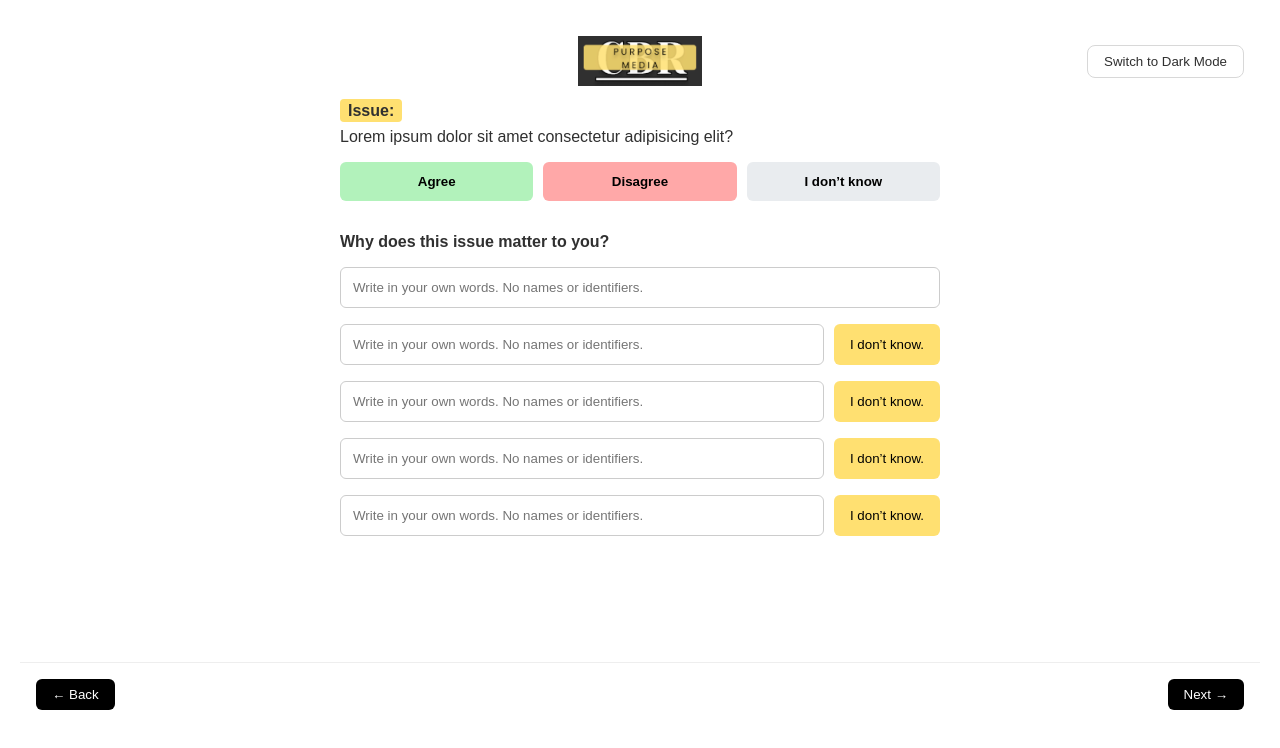
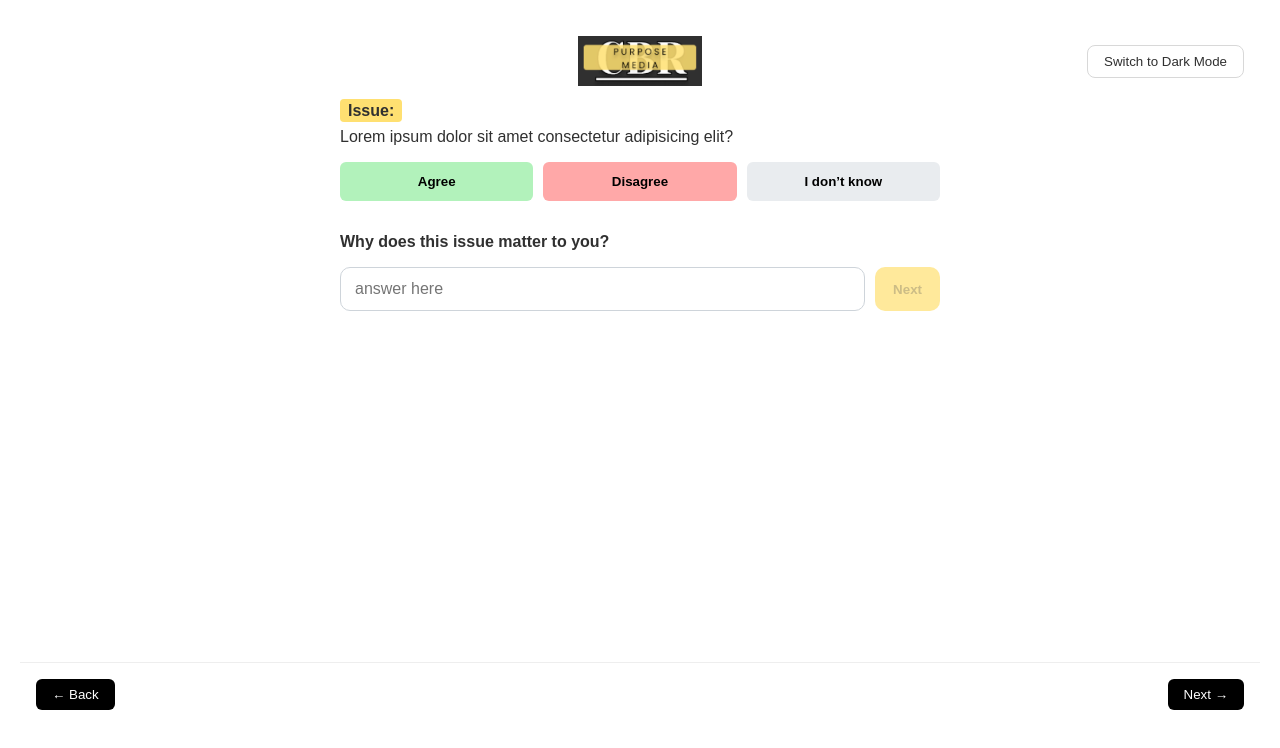
Before and after one commit to CoDesign-Compass/CoDesign-Project, a React (Create React App) app in the folder frontend/: page /why in a window 1280 px wide. Shown: the top 748 px of the page. Built offline with nearby package versions, Linux system fonts and the light colour scheme.

Commit message:
complete sequential answer boxes

```diff
--- a/frontend/package.json
+++ b/frontend/package.json
@@ -7,6 +7,7 @@
     "@testing-library/jest-dom": "^6.8.0",
     "@testing-library/react": "^16.3.0",
     "@testing-library/user-event": "^13.5.0",
+    "framer-motion": "^12.23.22",
     "react": "^19.1.1",
     "react-dom": "^19.1.1",
     "react-icons": "^5.5.0",
--- a/frontend/src/pages/user/WhyPage.jsx
+++ b/frontend/src/pages/user/WhyPage.jsx
@@ -1,5 +1,44 @@
+import { useState, useRef, useEffect } from "react";
+import { motion, AnimatePresence } from "framer-motion";
+
 export default function WhyPage() {
-    const questions = Array(5).fill("Write in your own words. No names or identifiers.");
+  const [step, setStep] = useState(0);
+  const questions = Array(5).fill("answer here");
+  const [answers, setAnswers] = useState(Array(questions.length).fill(""));
+  const inputRef = useRef(null);
+  const endRef = useRef(null);
+
+  useEffect(() => {
+    inputRef.current?.focus();
+    endRef.current?.scrollIntoView({ behavior: "smooth", block: "end" });
+  }, [step]);
+
+  if (step >= questions.length) {
+    return (
+      <div
+        style={{ maxWidth: 680, margin: "40px auto", fontFamily: "Poppins" }}
+      >
+        <h2 style={{ marginBottom: 16 }}>Your Answer :</h2>
+        {questions.map((q, i) => (
+          <div
+            key={i}
+            style={{
+              padding: "12px 16px",
+              borderRadius: 10,
+              background: "#f5f5f5",
+              marginBottom: 10,
+            }}
+          >
+            <div style={{ fontWeight: 600, marginBottom: 6 }}>{q}</div>
+            <div style={{ color: "black" }}>{answers[i] || "(no answer)"}</div>
+          </div>
+        ))}
+      </div>
+    );
+  }
+
+  const next = () => setStep((s) => Math.min(s + 1, questions.length));
+  const finish = () => setStep(questions.length);
 
   return (
     <div style={{ maxWidth: "600px", margin: "0 auto" }}>
@@ -10,7 +49,7 @@ export default function WhyPage() {
             backgroundColor: "#ffe071",
             fontWeight: "bold",
             padding: "0.2rem 0.5rem",
-                  borderRadius: "4px"
+            borderRadius: "4px",
           }}
         >
           Issue:
@@ -19,19 +58,17 @@ export default function WhyPage() {
           Lorem ipsum dolor sit amet consectetur adipisicing elit?
         </p>
 
-
-
         {/* Buttons: Agree / Disagree / I don't know */}
         <div style={{ display: "flex", gap: "10px", marginTop: "1rem" }}>
           <button
             style={{
               flex: 1,
-                            backgroundColor: "#b2f2bb", // 浅绿色
+              backgroundColor: "#b2f2bb", // soft green
               border: "none",
               borderRadius: "6px",
               padding: "0.75rem",
               fontWeight: "bold",
-                            cursor: "pointer"
+              cursor: "pointer",
             }}
           >
             Agree
@@ -39,12 +76,12 @@ export default function WhyPage() {
           <button
             style={{
               flex: 1,
-                            backgroundColor: "#ffa8a8", // 浅红色
+              backgroundColor: "#ffa8a8", // soft red
               border: "none",
               borderRadius: "6px",
               padding: "0.75rem",
               fontWeight: "bold",
-                            cursor: "pointer"
+              cursor: "pointer",
             }}
           >
             Disagree
@@ -52,12 +89,12 @@ export default function WhyPage() {
           <button
             style={{
               flex: 1,
-                            backgroundColor: "#e9ecef", // 灰色
+              backgroundColor: "#e9ecef", // grey
               border: "none",
               borderRadius: "6px",
               padding: "0.75rem",
               fontWeight: "bold",
-                            cursor: "pointer"
+              cursor: "pointer",
             }}
           >
             I don’t know
@@ -70,36 +107,99 @@ export default function WhyPage() {
         <strong>Why does this issue matter to you?</strong>
       </p>
 
-                {questions.map((placeholder, i) => (
+      {questions.slice(0, step).map((q, i) => (
         <div
           key={i}
-                        style={{ display: "flex", gap: "10px", marginBottom: "1rem" }}
+          style={{
+            padding: "12px 16px",
+            borderRadius: 10,
+            background: "#f1f3f5",
+            marginBottom: 10,
+            border: "1px solid #e9ecef",
+          }}
+        >
+          <div style={{ fontWeight: 600, marginBottom: 6 }}>{q}</div>
+          <div style={{ whiteSpace: "pre-wrap" }}>{answers[i]}</div>
+        </div>
+      ))}
+
+      {/* 当前问题（仅此框可编辑）+ 动画 */}
+      <AnimatePresence mode="popLayout">
+        <motion.div
+          key={step}
+          initial={{ opacity: 0, y: 12 }}
+          animate={{ opacity: 1, y: 0 }}
+          exit={{ opacity: 0, y: -6 }}
+          transition={{ duration: 0.25, ease: "easeOut" }}
+          style={{ display: "flex", gap: 10, marginTop: 8, flexWrap: "wrap" }}
         >
           <input
+            ref={inputRef}
             type="text"
-                            placeholder={placeholder}
+            placeholder={questions[step]}
+            value={answers[step]}
+            onChange={(e) => {
+              const nextAns = [...answers];
+              nextAns[step] = e.target.value;
+              setAnswers(nextAns);
+            }}
+            onKeyDown={(e) => {
+              if (e.key === "Enter" && answers[step].trim()) next();
+            }}
             style={{
               flex: 1,
-                                padding: "0.75rem",
-                                borderRadius: "6px",
-                                border: "1px solid #ccc"
+              minWidth: "60%",
+              padding: "12px 14px",
+              borderRadius: 10,
+              border: "1px solid #ced4da",
+              outline: "none",
+              fontSize: 16,
             }}
           />
-                        {i > 0 && (
-                            <button
+
+          {/* ✅ 从第二题（step > 0）才出现的 I don't know 按钮 */}
+          {step > 0 && (
+            <motion.button
+              key="idk"
+              initial={{ opacity: 0 }}
+              animate={{ opacity: 1 }}
+              exit={{ opacity: 0 }}
+              transition={{ duration: 0.25 }}
+              onClick={finish}
               style={{
                 background: "#ffe071",
                 border: "none",
-                                    borderRadius: "6px",
-                                    padding: "0.75rem 1rem",
-                                    cursor: "pointer"
+                borderRadius: 10,
+                padding: "12px 18px",
+                fontWeight: 600,
+                cursor: "pointer",
+                whiteSpace: "nowrap",
               }}
             >
-                                I don’t know.
+              I don’t know
+            </motion.button>
+          )}
+
+          <button
+            onClick={next}
+            disabled={!answers[step].trim()}
+            style={{
+              background: "#ffe071",
+              border: "none",
+              borderRadius: 10,
+              padding: "12px 18px",
+              fontWeight: 600,
+              cursor: answers[step].trim() ? "pointer" : "not-allowed",
+              opacity: answers[step].trim() ? 1 : 0.7,
+              whiteSpace: "nowrap",
+            }}
+          >
+            Next
           </button>
-                        )}
-                    </div>
-                ))}
+        </motion.div>
+      </AnimatePresence>
+
+      <div ref={endRef} />
     </div>
   );
 }
```
Also changed, not shown: 1 other file (tests, documents, lock files or other folders). Lines whose indentation alone changed are shown as unchanged.
